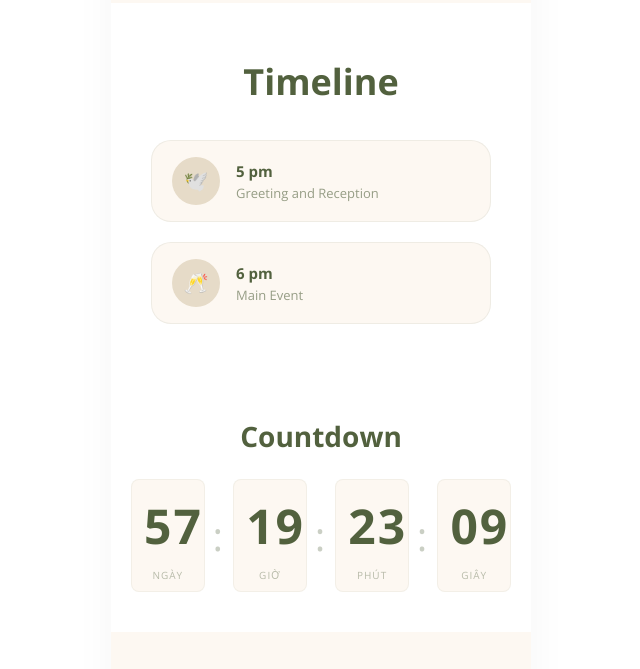
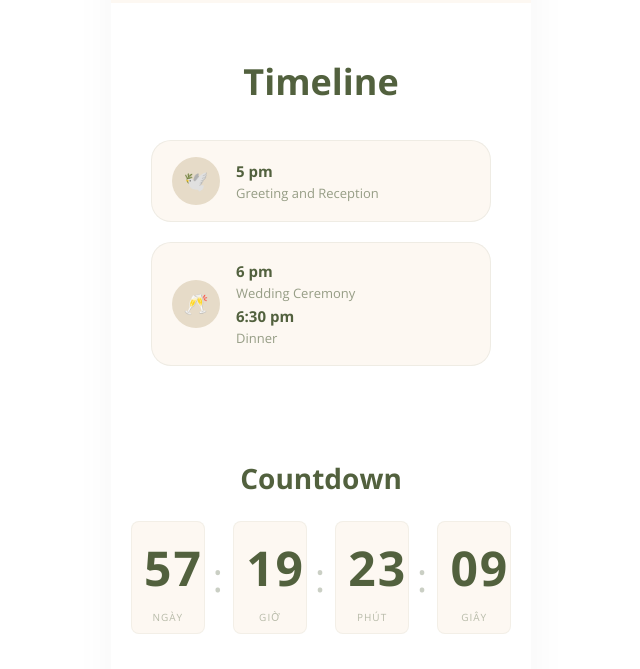
Before and after one commit to santrung-wedding/RSVP, a plain HTML site: page index.html in a window 1280 px wide. Shown: the part 1826-2495 px from the top of the page, without its empty margins (319-959 px from the left). Drawn offline with nearby package versions, Linux system fonts and the light colour scheme.

Commit message:
Update index.html

```diff
--- a/index.html
+++ b/index.html
@@ -1529,7 +1529,9 @@
                         <div class="timeline-icon">🥂</div>
                         <div class="timeline-info">
                             <div class="time">6 pm</div>
-                            <div class="desc">Main Event</div>
+                            <div class="desc">Wedding Ceremony</div>
+                            <div class="time">6:30 pm</div>
+                            <div class="desc">Dinner</div>
                         </div>
                     </div>
                 </div>
```
